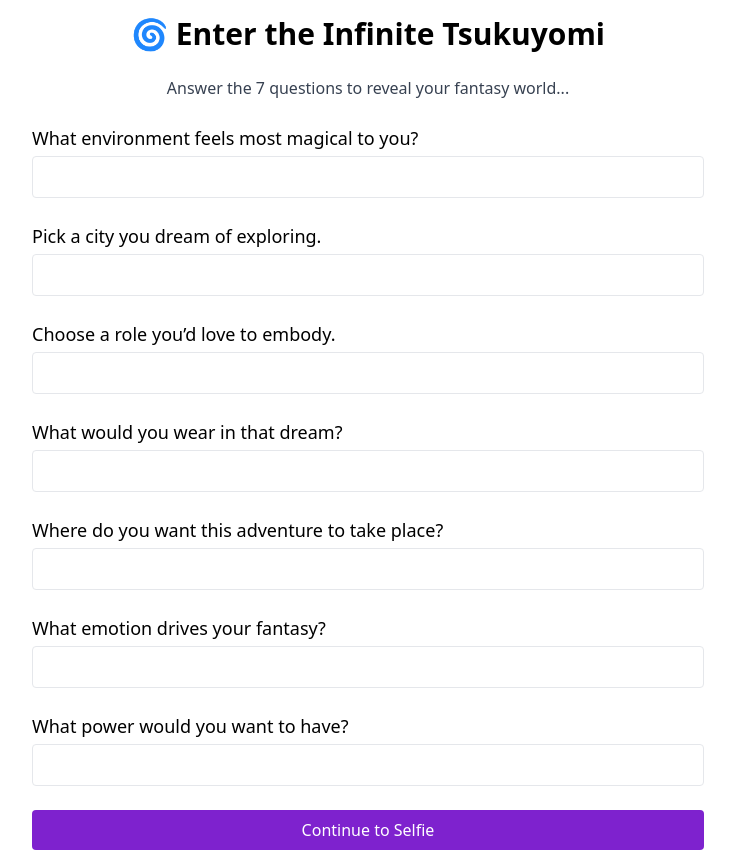
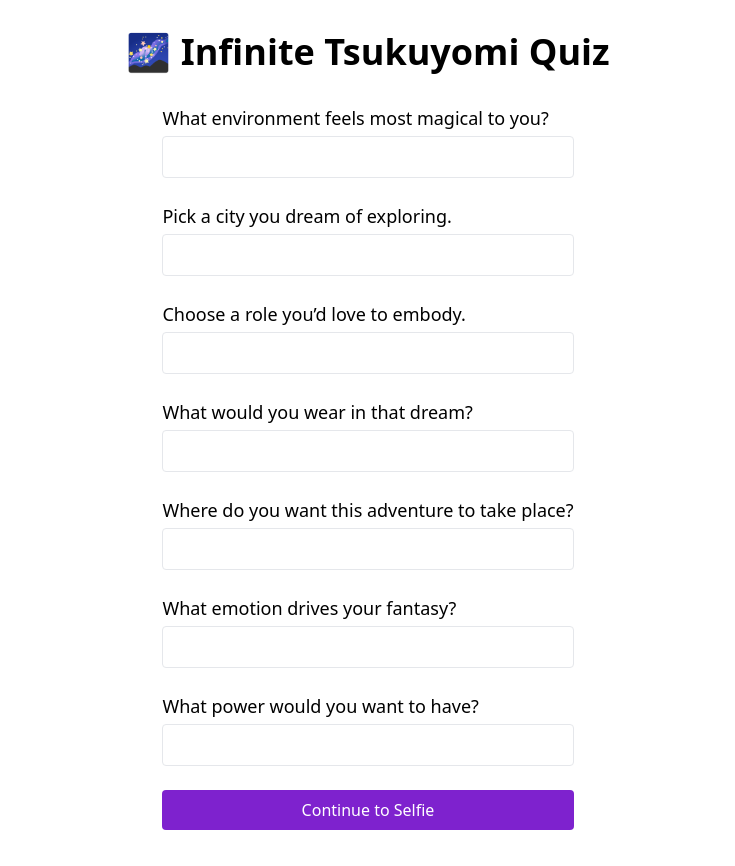
Before and after one commit to saifkazi25/IT129, a Next.js app: page / in a window 1280 px wide. Shown: the whole page, without its empty margins (272-1007 px from the left). Built offline with nearby package versions, Linux system fonts and the light colour scheme.

Commit message:
Update page.tsx

```diff
--- a/app/page.tsx
+++ b/app/page.tsx
@@ -1,13 +1,10 @@
-import QuizForm from "@/components/QuizForm";
+import QuizForm from '@/components/QuizForm';
 
-export default function Home() {
+export default function HomePage() {
   return (
-    <main className="flex min-h-screen items-center justify-center bg-white text-black p-4">
-      <div className="max-w-2xl w-full space-y-6">
-        <h1 className="text-3xl font-bold text-center">🌀 Enter the Infinite Tsukuyomi</h1>
-        <p className="text-center text-gray-700">Answer the 7 questions to reveal your fantasy world...</p>
-        <QuizForm />
-      </div>
+    <main className="min-h-screen flex flex-col items-center justify-center p-8 bg-white text-black">
+      <h1 className="text-4xl font-bold mb-8 text-center">🌌 Infinite Tsukuyomi Quiz</h1>
+      <QuizForm />
     </main>
   );
 }
```
